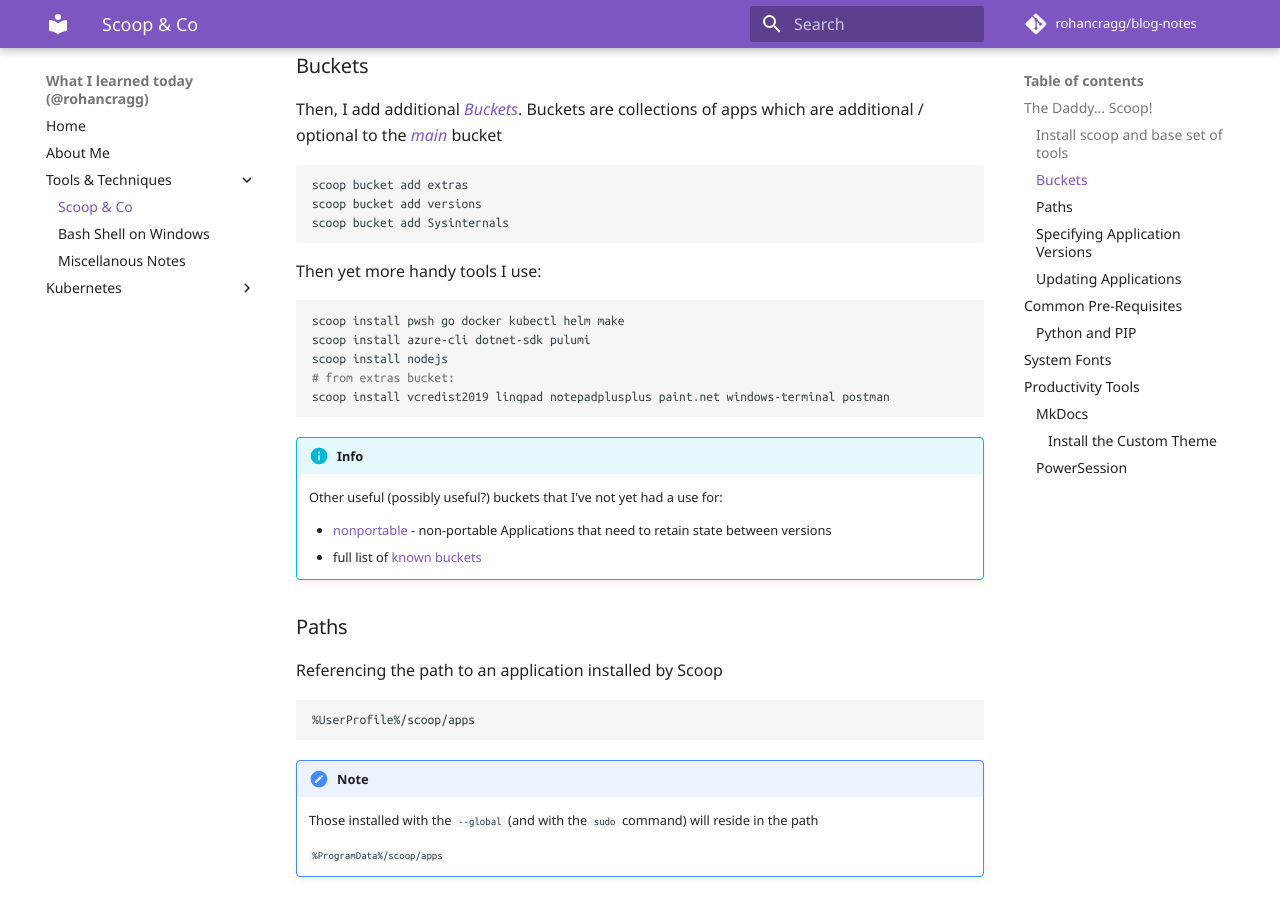
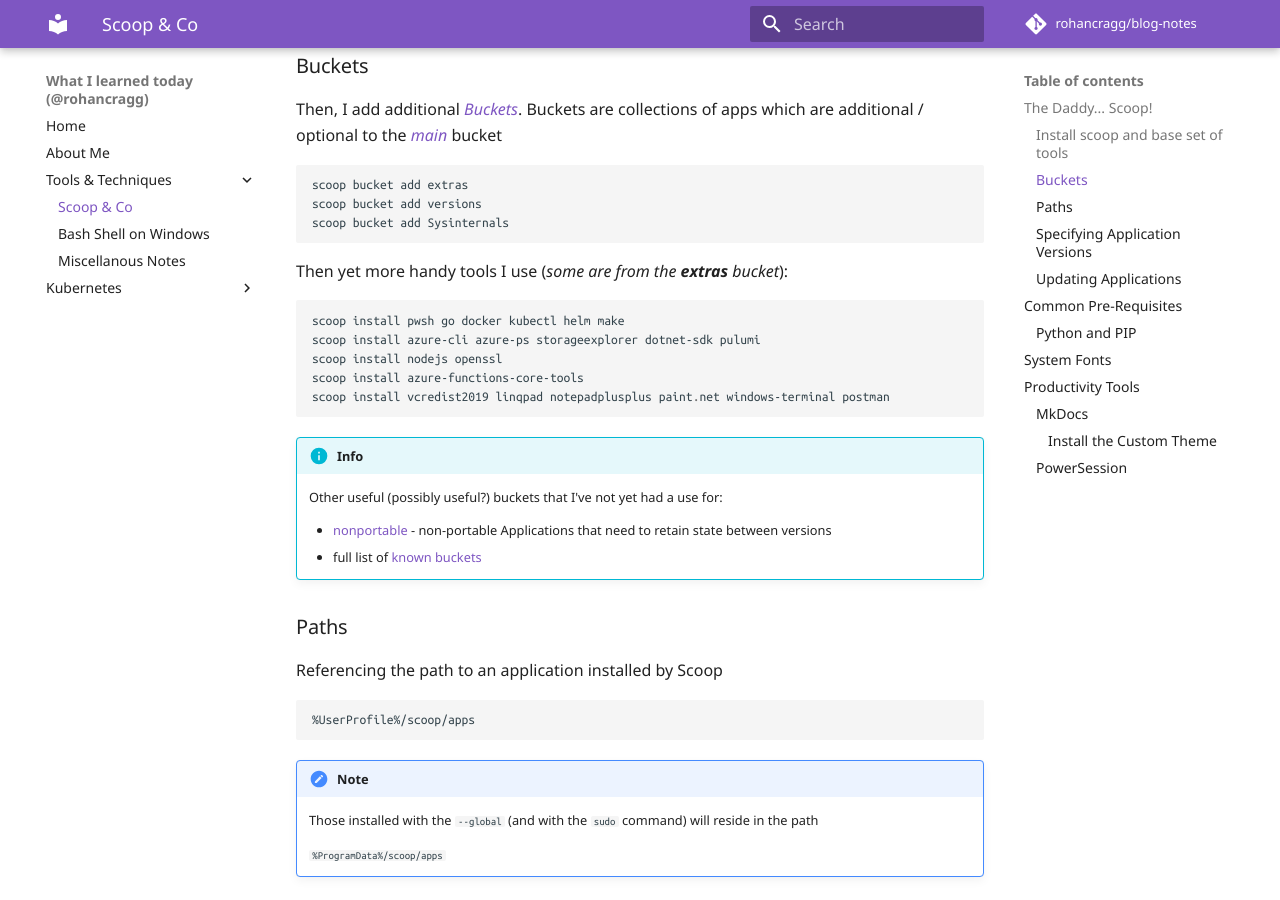
Before and after one commit to rohancragg/blog-notes, an MkDocs documentation site: the page built from docs/misc/scoop.md, in a window 1280 px wide and 900 px high, scrolled down 1003 px. Built offline with MkDocs 1.6.1 and Material for MkDocs 9.7.7, drawn with Linux system fonts in a browser that asks for light colours; comment, search, counter and statistics services are not loaded; old or Windows-style settings are respelled for this version of MkDocs.

Commit message:
more scoop tools

````diff
--- a/docs/misc/scoop.md
+++ b/docs/misc/scoop.md
@@ -49,12 +49,12 @@
 scoop bucket add Sysinternals
 ```
 
-Then yet more handy tools I use:
+Then yet more handy tools I use (*some are from the **extras** bucket*):
 ```powershell
 scoop install pwsh go docker kubectl helm make
-scoop install azure-cli dotnet-sdk pulumi
-scoop install nodejs
-# from extras bucket:
+scoop install azure-cli azure-ps storageexplorer dotnet-sdk pulumi
+scoop install nodejs openssl
+scoop install azure-functions-core-tools
 scoop install vcredist2019 linqpad notepadplusplus paint.net windows-terminal postman
 ```
 
````
